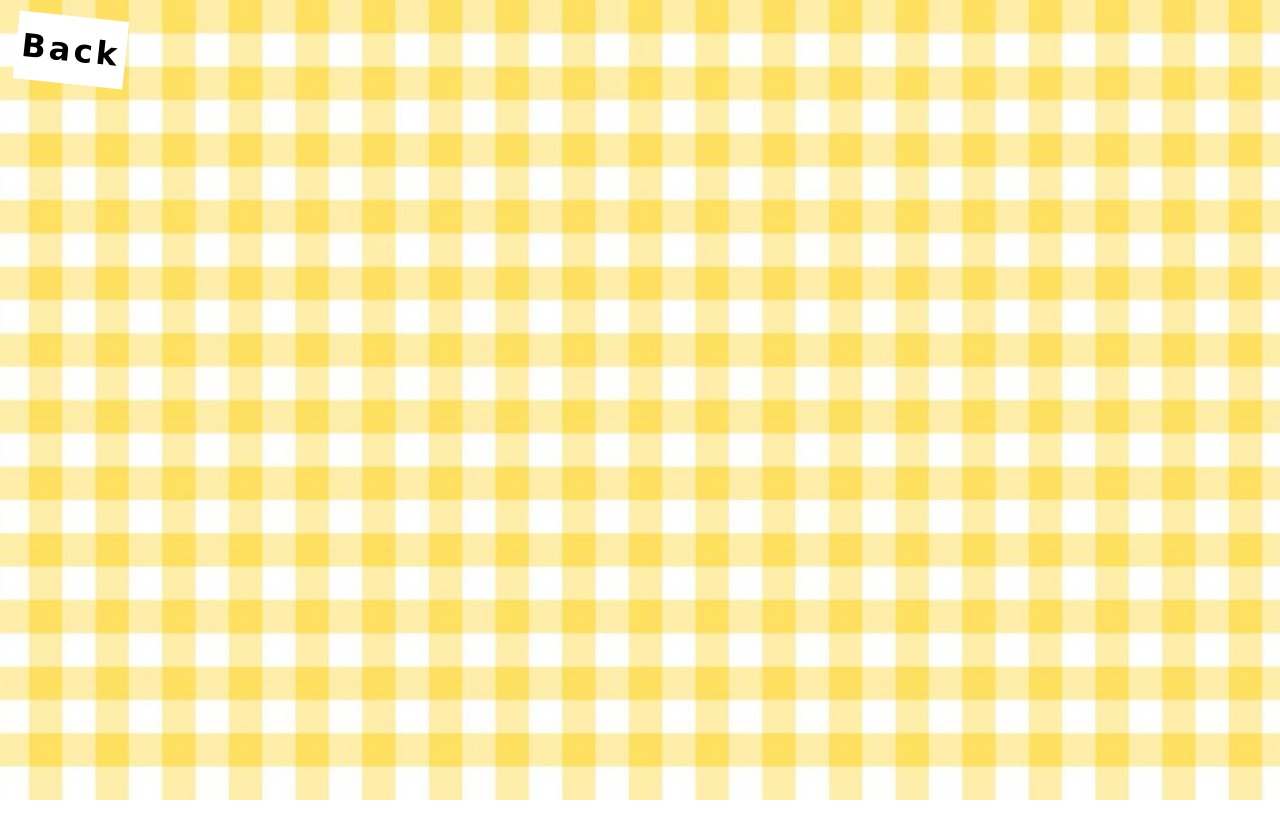
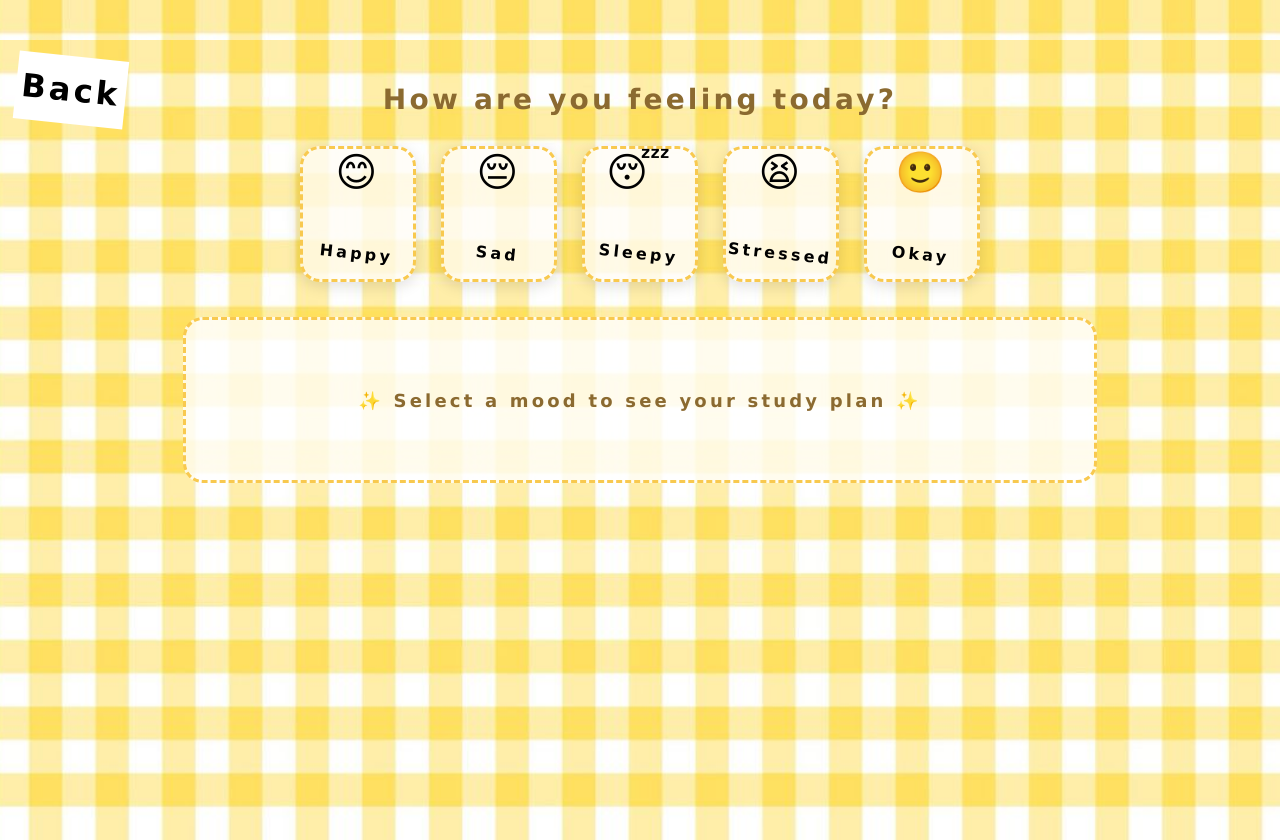
Before and after one commit to emaaanbutt/CS-Girlies-Hackathon-Study-Tool, a plain HTML site: page Assets/pages/mood-tracker.html in a window 1280 px wide. Before the commit the page ends 800 px from the top, so only its background shows below. Drawn offline with nearby package versions, Linux system fonts and the light colour scheme.

Commit message:
Mood tracker.

```diff
--- a/Assets/CSS/style.css
+++ b/Assets/CSS/style.css
@@ -573,3 +573,65 @@ p{
     font-size: 18px;
     color: white;
 }
+
+.mood-container {
+    margin-top: 40px;
+    text-align: center;
+    padding: 20px;
+}
+
+.mood-heading {
+    font-size: 28px;
+    color: #8b6a30;
+    margin-bottom: 30px;
+    font-weight: bold;
+}
+
+.mood-options {
+    display: flex;
+    justify-content: center;
+    gap: 25px;
+    flex-wrap: wrap;
+}
+
+.mood-card {
+    width: 110px;
+    height: 130px;
+    background: #fffdf7cc;
+    border: 3px dashed #f8c94f;
+    border-radius: 20px;
+    box-shadow: 0px 4px 15px rgba(0,0,0,0.12);
+    display: flex;
+    flex-direction: column;
+    justify-content: center;
+    align-items: center;
+    cursor: pointer;
+    transition: all 0.25s ease;
+}
+
+.mood-card:hover {
+    transform: translateY(-6px) scale(1.05);
+    box-shadow: 0px 6px 20px rgba(248, 201, 79, 0.4);
+}
+
+.mood-icon {
+    font-size: 40px;
+    margin-bottom: 8px;
+}
+
+.mood-result {
+    margin-top: 35px;
+    padding: 20px;
+    height: 120px;
+    width: 70%;
+    margin-left: auto;
+    margin-right: auto;
+    background: #ffffffcc;
+    border-radius: 20px;
+    border: 3px dashed #f8c94f;
+    font-size: 18px;
+    color: #8b6a30;
+    display: flex;
+    justify-content: center;
+    align-items: center;
+}
--- a/Assets/pages/mood-tracker.html
+++ b/Assets/pages/mood-tracker.html
@@ -15,6 +15,45 @@
             <div class="back-btn">
                 Back
             </div>
+            <div class="mood-container">
+
+                <h2 class="mood-heading">How are you feeling today?</h2>
+
+                <div class="mood-options">
+
+                    <div class="mood-card" data-mood="happy">
+                        <div class="mood-icon">😊</div>
+                        <p>Happy</p>
+                    </div>
+
+                    <div class="mood-card" data-mood="sad">
+                        <div class="mood-icon">😔</div>
+                        <p>Sad</p>
+                    </div>
+
+                    <div class="mood-card" data-mood="sleepy">
+                        <div class="mood-icon">😴</div>
+                        <p>Sleepy</p>
+                    </div>
+
+                    <div class="mood-card" data-mood="stressed">
+                        <div class="mood-icon">😫</div>
+                        <p>Stressed</p>
+                    </div>
+
+                    <div class="mood-card" data-mood="neutral">
+                        <div class="mood-icon">🙂</div>
+                        <p>Okay</p>
+                    </div>
+
+                </div>
+
+                <div class="mood-result" id="mood-result">
+                    ✨ Select a mood to see your study plan ✨
+                </div>
+
+            </div>
+
         </div>
 
     </div>
--- a/Assets/scripts/mood-tracker.js
+++ b/Assets/scripts/mood-tracker.js
@@ -3,3 +3,20 @@ $(document).ready(function() {
     window.location.href = "../../Assets/pages/main.html"
     });
 });
+
+$(document).ready(function () {
+
+    const plans = {
+        happy: "You're full of energy! Try a 40-minute focused study session + 10-minute break ✨",
+        sad: "Go slow today 💛 Do a 20-minute light review and then rest.",
+        sleepy: "You need a recharge 😴 Take a 15-min nap first, then a short 25-minute session.",
+        stressed: "Deep breath! 🌿 Try the Pomodoro: 25 minutes study + 5 minutes calm music.",
+        neutral: "A balanced day! Start with your easiest task for momentum ⚡"
+    };
+
+    $(".mood-card").click(function () {
+        let mood = $(this).data("mood");
+        $("#mood-result").html(plans[mood]);
+    });
+
+});
```
